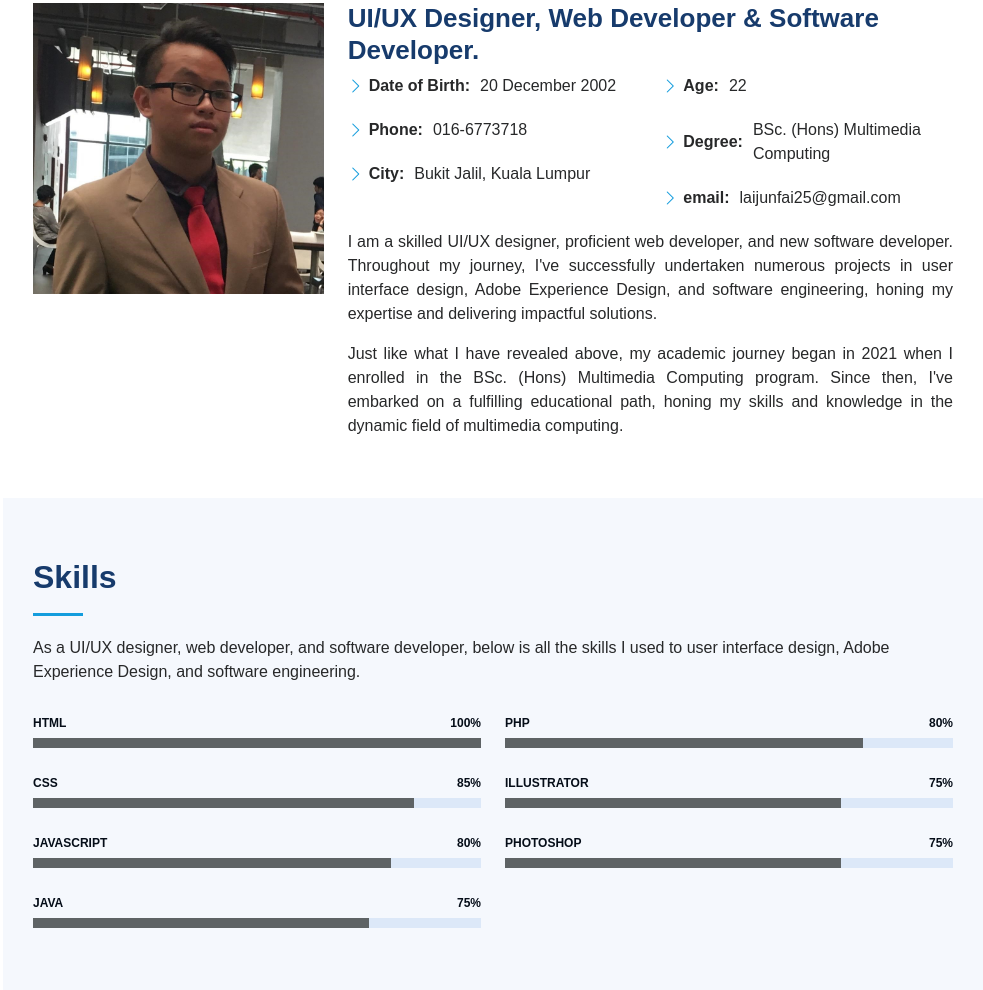
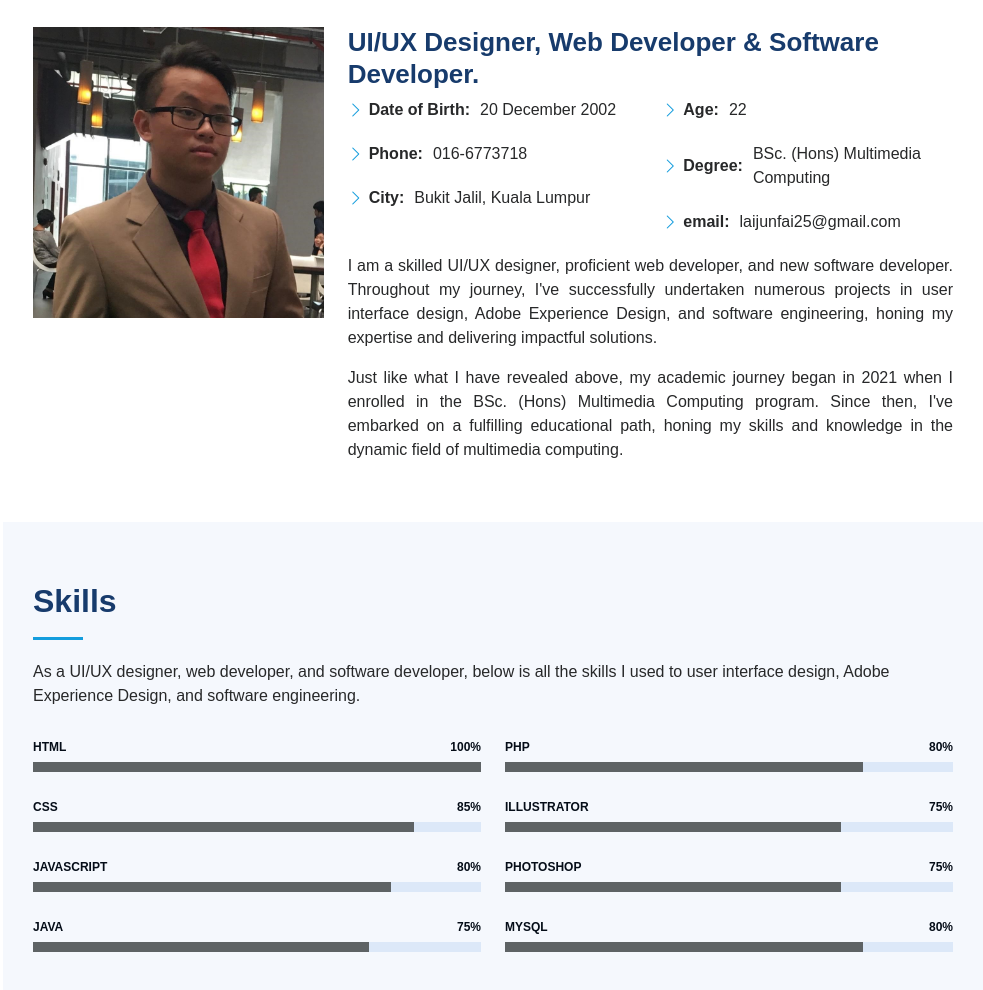
Before and after one commit to JunFai02/JunFai02.github.io, a plain HTML site: page index.html in a window 1280 px wide. Shown: the part 989-1979 px from the top of the page, without its empty margins (297-1280 px from the left). Drawn offline with Linux system fonts and the light colour scheme.

Commit message:
modify p

```diff
--- a/index.html
+++ b/index.html
@@ -60,7 +60,7 @@
       <div class="container">
         <div class="section-title">
           <h2>About</h2>
-          <p>I am Daniel Lai Jun Fai, I was born on 20 December 2002.</p>
+          <p>I am Daniel Lai Jun Fai, I was born on 20 December 2002.</p><br>
         </div>
         <div class="row">
           <div class="col-lg-4" data-aos="fade-right">
@@ -149,6 +149,12 @@
                 <div class="progress-bar" role="progressbar" aria-valuenow="75" aria-valuemin="0" aria-valuemax="100"></div>
               </div>
             </div>
+            <div class="progress">
+              <span class="skill">MySQL <i class="val">80%</i></span>
+              <div class="progress-bar-wrap">
+                <div class="progress-bar" role="progressbar" aria-valuenow="80" aria-valuemin="0" aria-valuemax="100"></div>
+              </div>
+            </div>
           </div>
         </div>
       </div>
```
